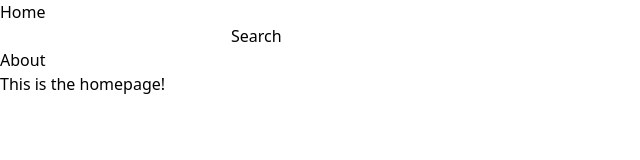
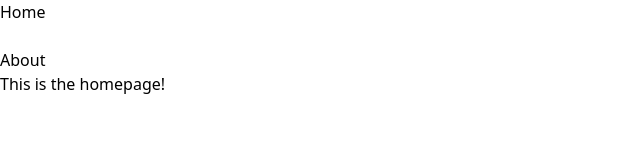
Before and after one commit to r-ilagan/movie-review, a React (Create React App) app: page / in a window 1280 px wide. Shown: the top 160 px of the page, without its empty margins (0-640 px from the left). Built offline with nearby package versions, Linux system fonts and the light colour scheme.

Commit message:
refactor: Remove button for submitting search
Removed the button and placed the input inside a form tag.

```diff
--- a/src/components/SearchBar.js
+++ b/src/components/SearchBar.js
@@ -1,7 +1,8 @@
 import { searchForMovies } from '../services/movie';
 
 const SearchBar = ({ query, setQuery, setMovies }) => {
-  const findMovies = async () => {
+  const findMovies = async (e) => {
+    e.preventDefault();
     await searchForMovies(query)
       .then((data) => setMovies(data.Search))
       .catch((error) => console.log(error));
@@ -13,8 +14,9 @@ const SearchBar = ({ query, setQuery, setMovies }) => {
 
   return (
     <section>
-      <input type="text" onChange={onChange} />
-      <button onClick={findMovies}>Search</button>
+      <form onSubmit={findMovies}>
+        <input type="text" onChange={onChange} />
+      </form>
     </section>
   );
 };
```
